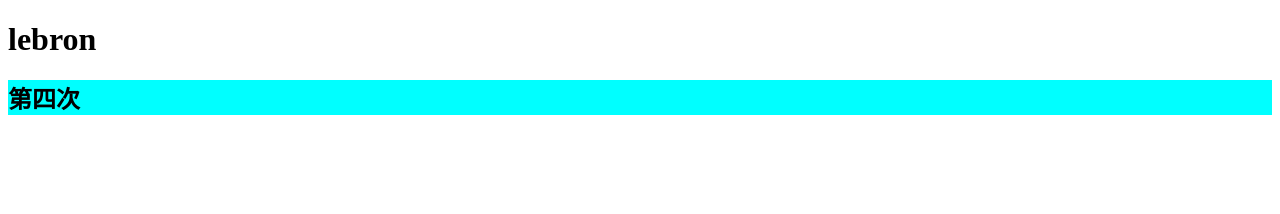
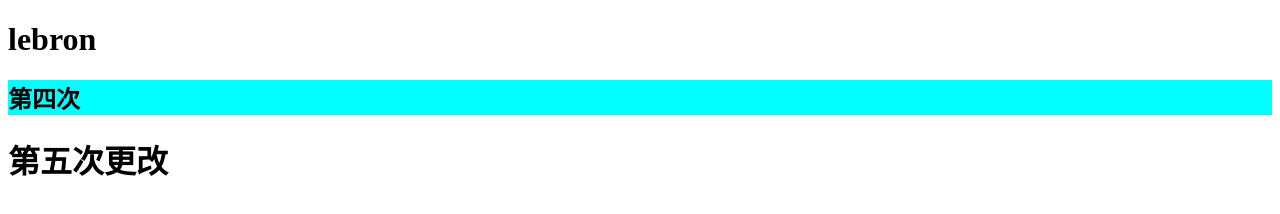
Before and after one commit to GitHublixiaobin/test, a website: page index.html in a window 1280 px wide. Drawn offline with Linux system fonts and the light colour scheme.

Commit message:
05忽略

```diff
--- a/index.html
+++ b/index.html
@@ -13,6 +13,7 @@
     <h1>lebron</h1>
     <a href="#"></a>
     <h2>第四次</h2>
+    <h1>第五次更改</h1>
 </body>
 
 </html>
```
Also changed, not shown: package.json (added, +15 -0 lines), 2 other files.
